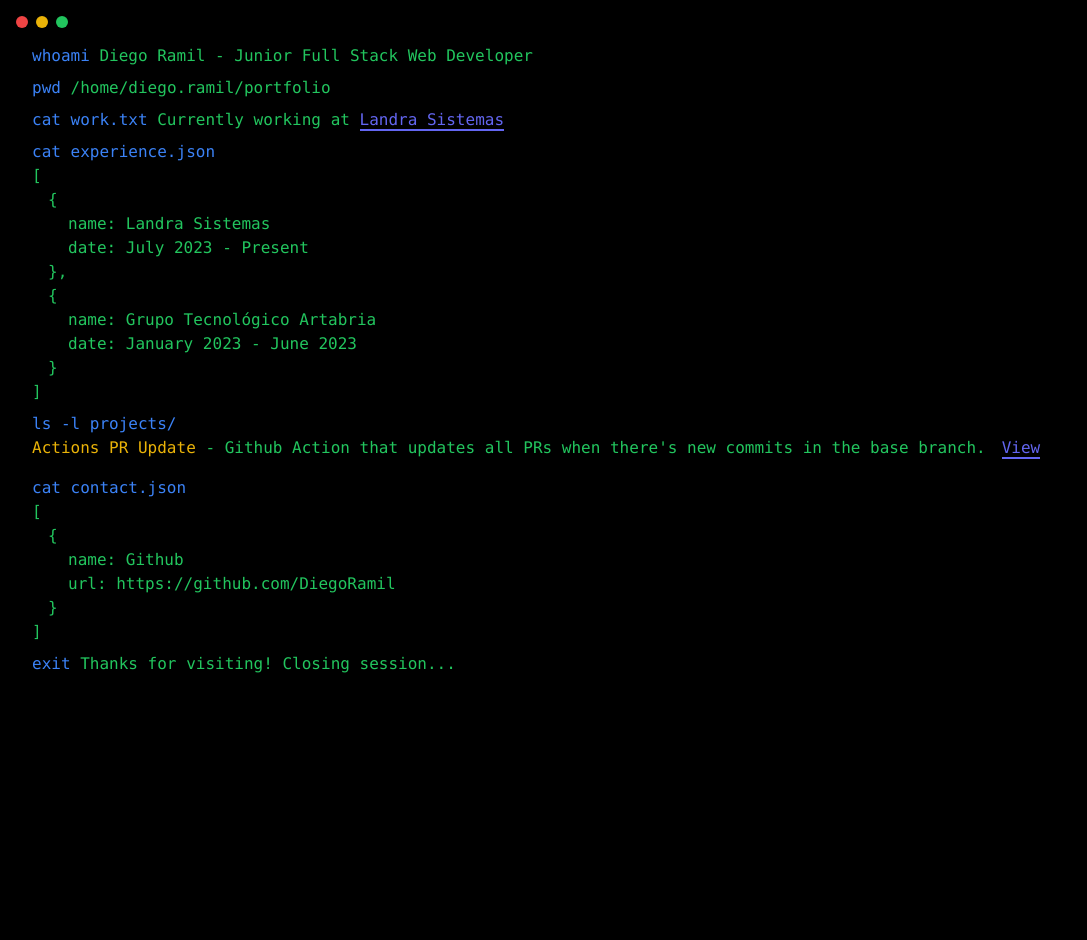
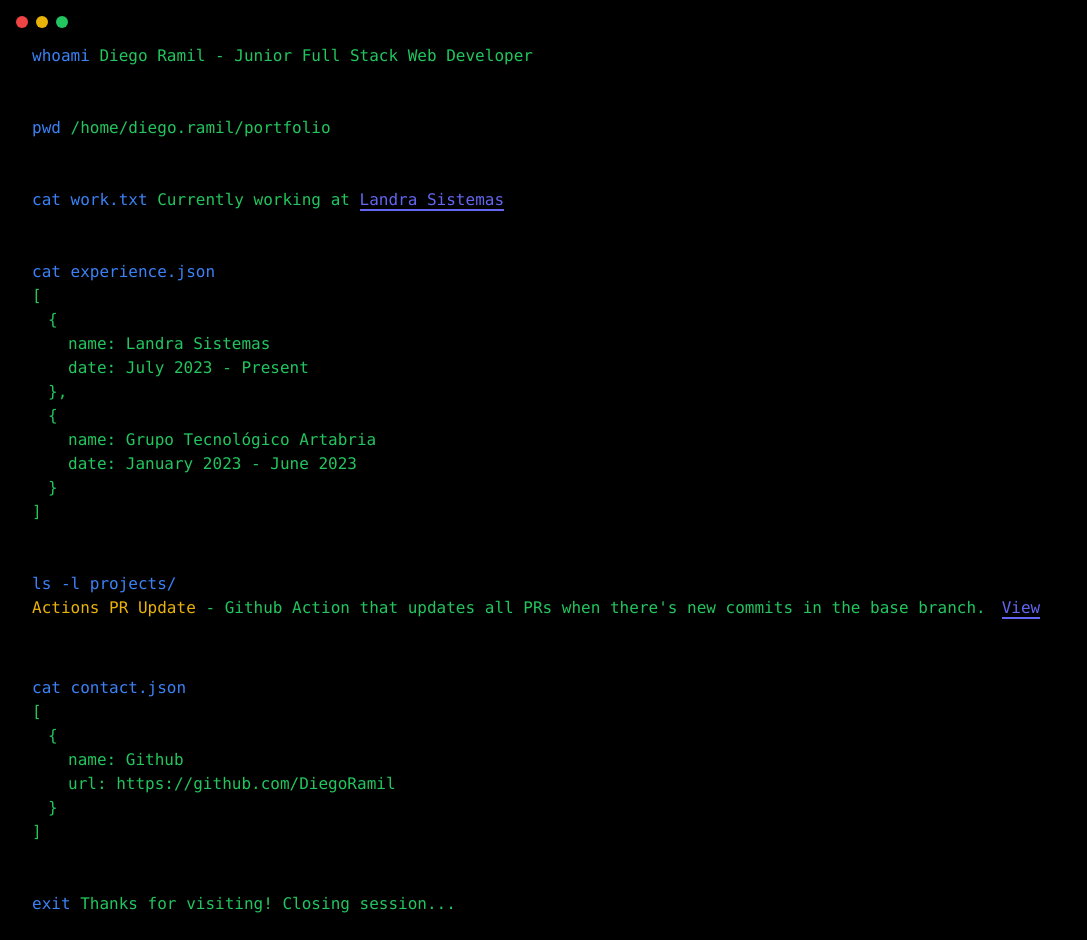
Before and after one commit to DiegoRamil/portfolio-astro, an Astro site: page / in a window 1280 px wide. Shown: the whole page, without its empty margins (0-1087 px from the left). Before the commit the page ends 800 px from the top, so only its background shows below. Built offline with nearby package versions, Linux system fonts and the light colour scheme; Astro itself is replaced by a stand-in of ours.

Commit message:
style(ui): add more gap

```diff
--- a/src/components/projects.jsx
+++ b/src/components/projects.jsx
@@ -3,7 +3,6 @@ import TerminalLine from "@/components/terminal-line";
 
 const Projects = () => {
   return (
-    <section className="mb-4">
     <TerminalLine prompt="ls -l projects/" className="">
       {projects.map((project, index) => (
         <div key={index} className="mb-2">
@@ -20,7 +19,6 @@ const Projects = () => {
         </div>
       ))}
     </TerminalLine>
-    </section>
   );
 };
 
--- a/src/layouts/layout.astro
+++ b/src/layouts/layout.astro
@@ -1,5 +1,5 @@
 ---
-//import "@/assets/globals.css";
+import '@/styles/globals.css'
 
 export const metadata = {
   title: "Diego's Portfolio",
--- a/src/pages/index.astro
+++ b/src/pages/index.astro
@@ -9,13 +9,12 @@ import Experience from "@/components/experience.astro";
 import Contact from "@/components/contact.astro";
 import Exit from "@/components/exit.astro";
 import Layout from "@/layouts/layout.astro";
-import '@/styles/globals.css'
 ---
 
 <Layout>
   <div class="min-h-screen bg-black">
     <Terminal client:load>
-      <section class="px-4">
+      <section class="px-4 flex flex-col gap-10">
         <WhoAmI />
         <CurrentDirectory />
         <CurrentWork />
```
Lines whose indentation alone changed are shown as unchanged.
